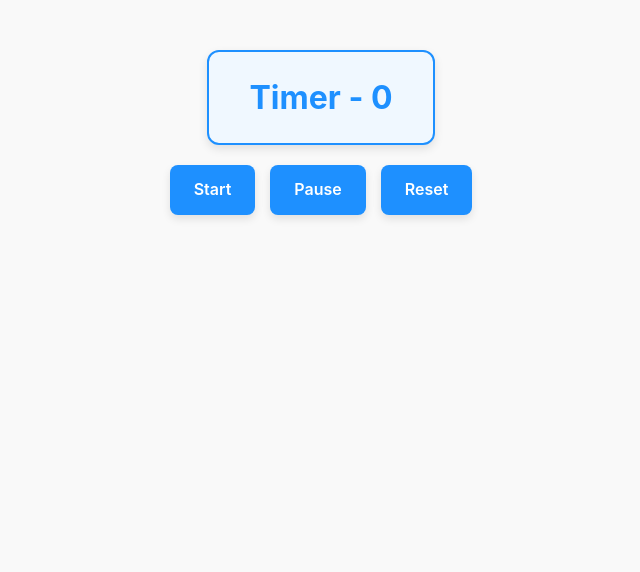
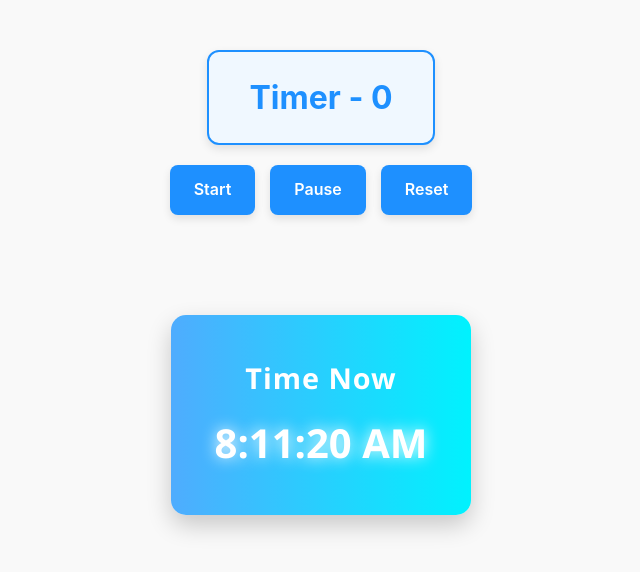
Before and after one commit to RakeshRanjanUIDeveloper/CodeWithJavaScript, a React (Vite) app in the folder PSClasses/ReactWork/ps-react-app/: page / in a window 1280 px wide. Shown: the top 572 px of the page, without its empty margins (319-959 px from the left). Built offline with nearby package versions, Linux system fonts and the light colour scheme.

Commit message:
code added

```diff
--- a/PSClasses/ReactWork/ps-react-app/src/App.jsx
+++ b/PSClasses/ReactWork/ps-react-app/src/App.jsx
@@ -1,10 +1,15 @@
+import React from 'react';
 import './App.css'
+import Clock from './components/Clock/Clock';
 import Timer from './components/Timer/Timer';
 import TodoList from './components/TodoList';
 function App() {
   return (
     /* <TodoList /> */
-    <Timer />
+    <React.Fragment>
+          <Timer />
+          <Clock />
+    </React.Fragment>
   )
 }
 
--- /dev/null
+++ b/PSClasses/ReactWork/ps-react-app/src/components/Clock/Clock.css
@@ -0,0 +1,42 @@
+.clock {
+  text-align: center;
+  font-family: 'Segoe UI', Tahoma, Geneva, Verdana, sans-serif;
+  background: linear-gradient(to right, #4facfe, #00f2fe);
+  color: white;
+  padding: 40px 20px;
+  border-radius: 15px;
+  width: 300px;
+  margin: 100px auto;
+  box-shadow: 0 10px 25px rgba(0, 0, 0, 0.2);
+  transition: transform 0.3s ease-in-out;
+}
+
+.clock:hover {
+  transform: scale(1.05);
+}
+
+.clock h2 {
+  margin: 0;
+  font-size: 1.8rem;
+  letter-spacing: 1px;
+}
+
+.clock p {
+  font-size: 2.5rem;
+  font-weight: bold;
+  margin-top: 10px;
+  animation: pulse 1s infinite ease-in-out;
+}
+
+/* Optional pulse animation */
+@keyframes pulse {
+  0% {
+    text-shadow: 0 0 5px white;
+  }
+  50% {
+    text-shadow: 0 0 15px white;
+  }
+  100% {
+    text-shadow: 0 0 5px white;
+  }
+}
--- /dev/null
+++ b/PSClasses/ReactWork/ps-react-app/src/components/Clock/Clock.jsx
@@ -0,0 +1,32 @@
+import React from 'react';
+import './Clock.css'
+class Clock extends React.Component{
+    constructor(props){
+        super(props);
+        this.state= {
+            time : new Date()
+        }
+    }
+    componentDidMount(){
+         this.timerId = setInterval(() =>{
+           this.setState({
+                time: new Date()
+           })
+        }, 1000)
+    }
+
+    componentWillUnmount(){
+        clearInterval(this.timerId)
+    }
+
+    render(){
+        return (
+            <div className='clock'>
+                <h2>Time Now</h2>
+                <p>{this.state.time.toLocaleTimeString()}</p>
+            </div>
+        )
+    }
+
+}
+export default Clock;
--- a/PSClasses/ReactWork/ps-react-app/src/components/Timer/Timer.jsx
+++ b/PSClasses/ReactWork/ps-react-app/src/components/Timer/Timer.jsx
@@ -2,19 +2,21 @@ import React, { useState } from "react";
 import "./Timer.css";
 const Timer = () => {
   const [count, setCount] = useState(0);
-
+  const [intervalId, setIntervalId] = useState(null);
 
   const handleStart = () => {
-       let timerId = setInterval(() =>{
-            setCount((prev) => prev+1)
-       }, 1000)
+    setIntervalId(setInterval(()=>{
+        setCount((prev) => prev+1)
+    }, 1000))
   };
-
   const handlePause = () => {
-
+      clearInterval(intervalId)
+      setIntervalId(null)
   };
   const handleReset = () => {
-    setCount(count===0)
+      clearInterval(intervalId);
+      setIntervalId(null);
+      setCount(0);
   };
   return (
     <div className="timer-container">
```
Also changed, not shown: PSClasses/ReactWork/ps-react-app/src/components/Clock/Clock.txt (added), PSClasses/ReactWork/ps-react-app/src/components/Timer/Timer.txt (added).
